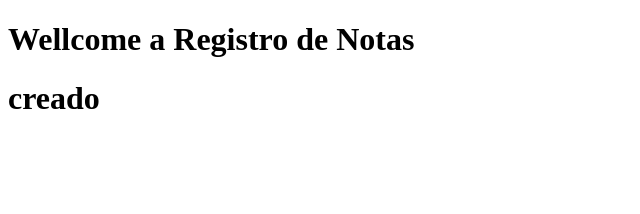
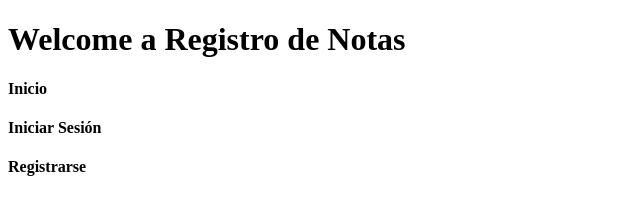
Before and after one commit to JerlibGnzlz/registro-de-notas, a plain HTML site: page client/index.html in a window 1280 px wide. Shown: the whole page, without its empty margins (0-640 px from the left). Drawn offline with Linux system fonts and the light colour scheme.

Commit message:
creación de estructura básica en index.html y páginas de register y login.

```diff
--- a/client/index.html
+++ b/client/index.html
@@ -10,9 +10,15 @@
 </head>
 
 <body>
-    <h1>Wellcome a Registro de Notas</h1>
-    <h1>creado</h1>
-
+    <header>
+    <h1>Welcome a Registro de Notas</h1>
+    </header>
+    <nav>
+        <h4>Inicio</h4>
+        <h4>Iniciar Sesión</h4>
+        <h4>Registrarse</h4>
+    </nav>
+<footer></footer>
     <script type="module" src="./assets/js/main.js"></script>
 </body>
 
```
Also changed, not shown: register.html (added, +11 -0 lines), login.html (added).
